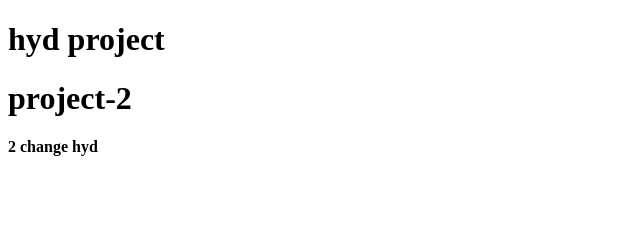
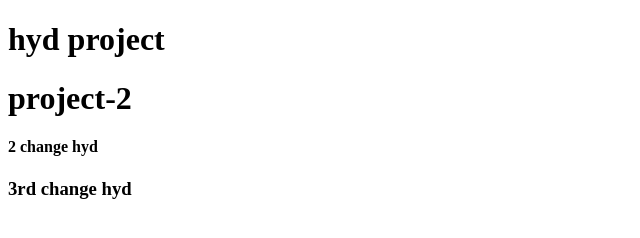
Before and after one commit to Gollapallishivateja/cloneproject, a plain HTML site: page index.html in a window 1280 px wide. Shown: the whole page, without its empty margins (0-640 px from the left). Drawn offline with Linux system fonts and the light colour scheme.

Commit message:
hyderabad chnage

```diff
--- a/index.html
+++ b/index.html
@@ -9,5 +9,6 @@
     <h1> hyd project</h1>
     <h1>project-2</h1>
     <h4> 2 change hyd </h4>
+    <h3> 3rd change hyd</h3>
 </body>
 </html>
```
